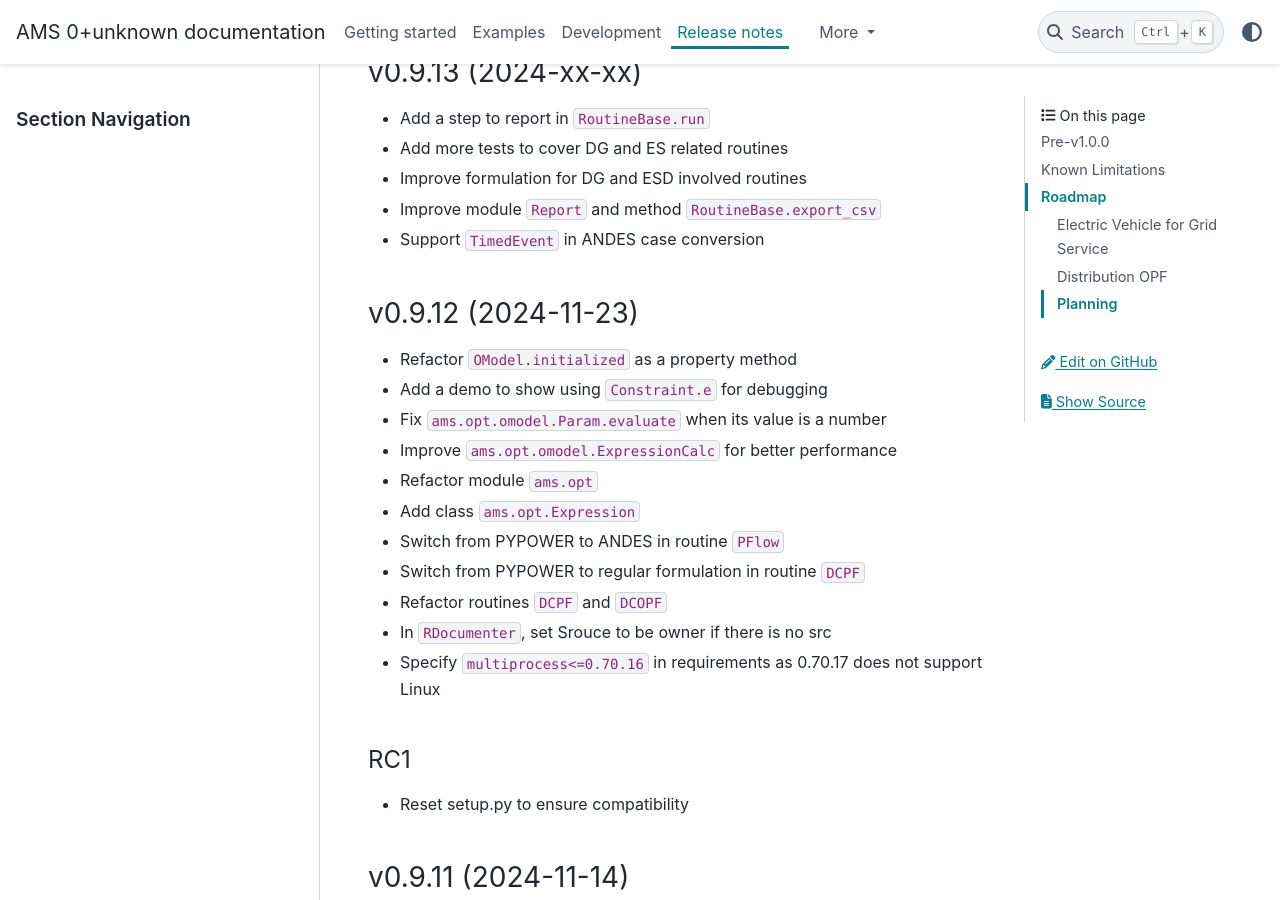
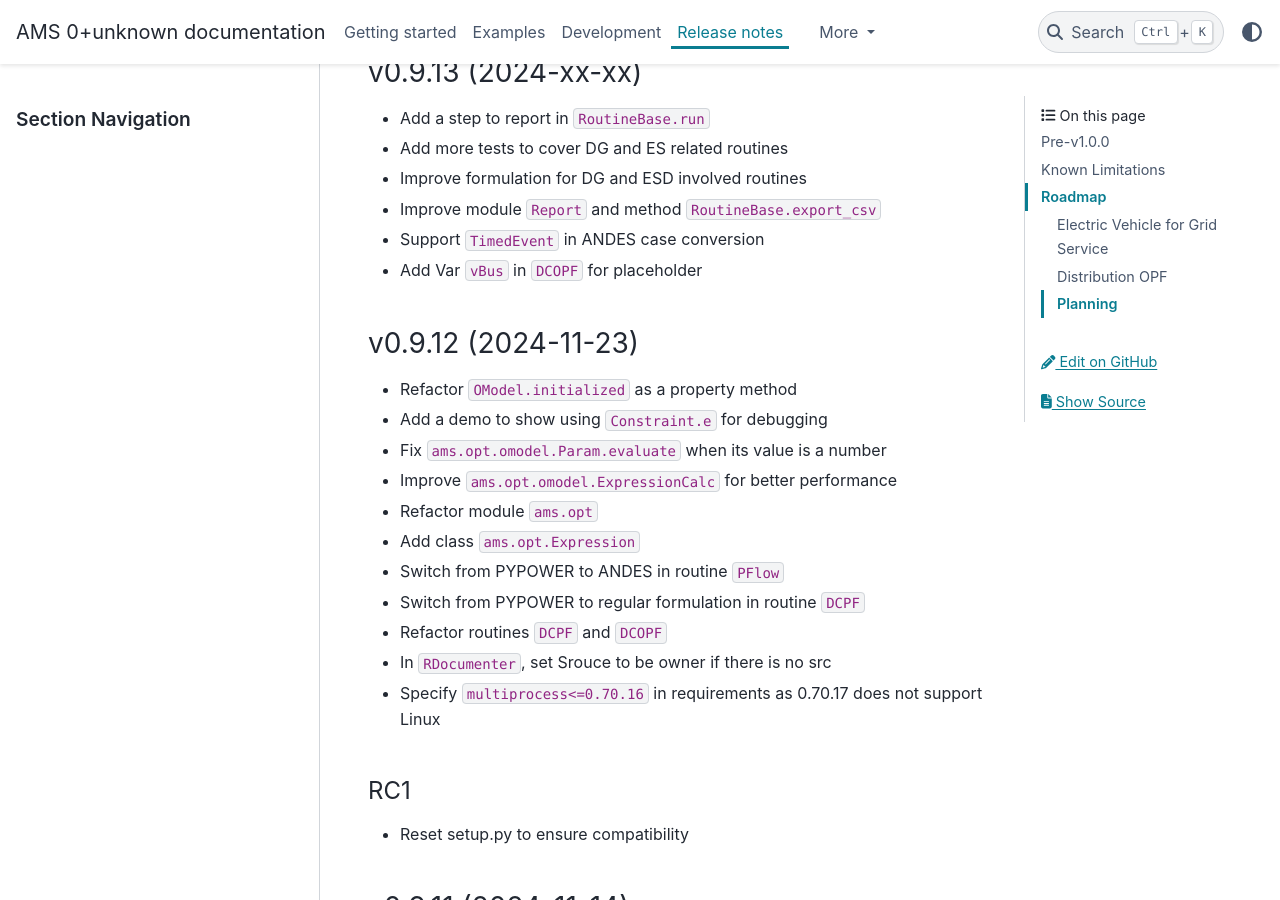
Before and after one commit to CURENT/ams, a Sphinx documentation site: the page built from docs/source/release-notes.rst, in a window 1280 px wide and 900 px high, scrolled down 305 px. Built offline with Sphinx 7.4.7 and the PyData theme 0.15.4, drawn with Linux system fonts in a browser that asks for light colours; pages that are not in the unit, such as notebooks, are missing from menus.

Commit message:
Update release notes

```diff
--- a/docs/source/release-notes.rst
+++ b/docs/source/release-notes.rst
@@ -17,6 +17,7 @@ v0.9.13 (2024-xx-xx)
 - Improve formulation for DG and ESD involved routines
 - Improve module ``Report`` and method ``RoutineBase.export_csv``
 - Support ``TimedEvent`` in ANDES case conversion
+- Add Var ``vBus`` in ``DCOPF`` for placeholder
 
 v0.9.12 (2024-11-23)
 --------------------
```
